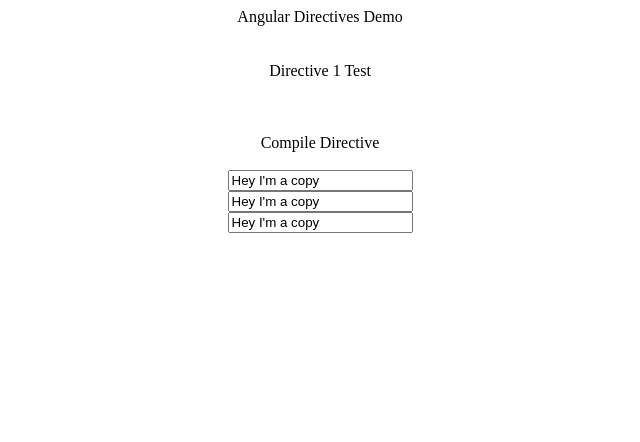
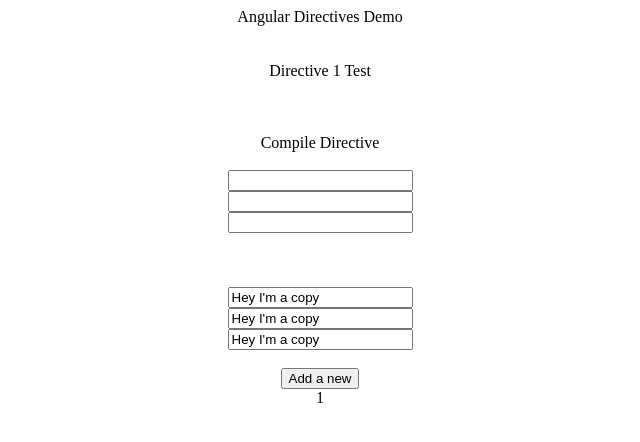
Before and after one commit to dougellison/angular_js_tech_talk, a website: page examples/directive-example/index.html in a window 1280 px wide. Shown: the whole page, without its empty margins (320-960 px from the left). Drawn offline with Linux system fonts and the light colour scheme.

Commit message:
Added some directives just to show how they work

```diff
--- a/examples/directive-example/index.html
+++ b/examples/directive-example/index.html
@@ -5,7 +5,7 @@
   <title>My AngularJS App</title>
   <link rel="stylesheet" href="css/app.css"/>
 </head>
-<body ng-controller="Databinding" style="text-align:center">
+<body ng-controller="Directive" style="text-align:center">
 
 
   <div>Angular Directives Demo</div>
@@ -22,7 +22,15 @@
 
   <br>
 
-  <div copies ng-repeat="copy in copies" ng-init="copies = [1,2,3]"></div>
+  <div many ng-repeat="copy in copies"></div>
+  <br>
+  <br>
+  <br>
+  <div copies ng-repeat="copy in copies"></div>
+
+  <br>
+  <button ng-click="addNew()">Add a new</button>
+  <div fromparent="parentValue"></div>
   <!-- In production use:
   <script src="//ajax.googleapis.com/ajax/libs/angularjs/1.0.7/angular.min.js"></script>
   -->
--- a/examples/directive-example/js/controllers.js
+++ b/examples/directive-example/js/controllers.js
@@ -3,12 +3,16 @@
 /* Controllers */
 
 var controllers = angular.module('myApp.controllers', []);
-controllers.controller('Databinding', function($scope) {
+controllers.controller('Directive', function($scope) {
 
 $scope.copyValue = {};
 $scope.copyValue.copyMessage = "Hey I'm a copy";
 
 $scope.copies = [1,2,3]
 
+$scope.parentValue = [1];
+	$scope.addNew = function() {
+			$scope.parentValue.push((new Date).getTime());
+	}
 
 });
--- a/examples/directive-example/js/directives.js
+++ b/examples/directive-example/js/directives.js
@@ -30,11 +30,9 @@
 	return {
 		scope:{},
 		compile: function($element, $attrs, $transclude) {
-			$element.append('<div ng-click="sayHi()">Compile Directive</div>');
+			$element.append('<input ng-model="copyValue.copyMessage" />');
 			return function(scope, elm, attrs){
-				scope.sayHi = function() {
-					alert('Hello there friendly people');
-				}
+
 			};
 		}
 	}
@@ -50,7 +48,24 @@
 			};
 		}
 	}
-  }])
+  }]).
+
+  directive('fromparent', [function() {
+  return {
+		scope: {local: '=fromparent'},
+		compile: function($element, $attrs, $transclude) {
+			$element.append('<div ng-repeat="repeat in local">{{repeat}}</div>');
+			return function(scope, elm, attrs){
+
+
+			};
+		}
+  }}])
+
+
+
+
+
 
 
 
```
Also changed, not shown: index.html (+1 -1 lines).
